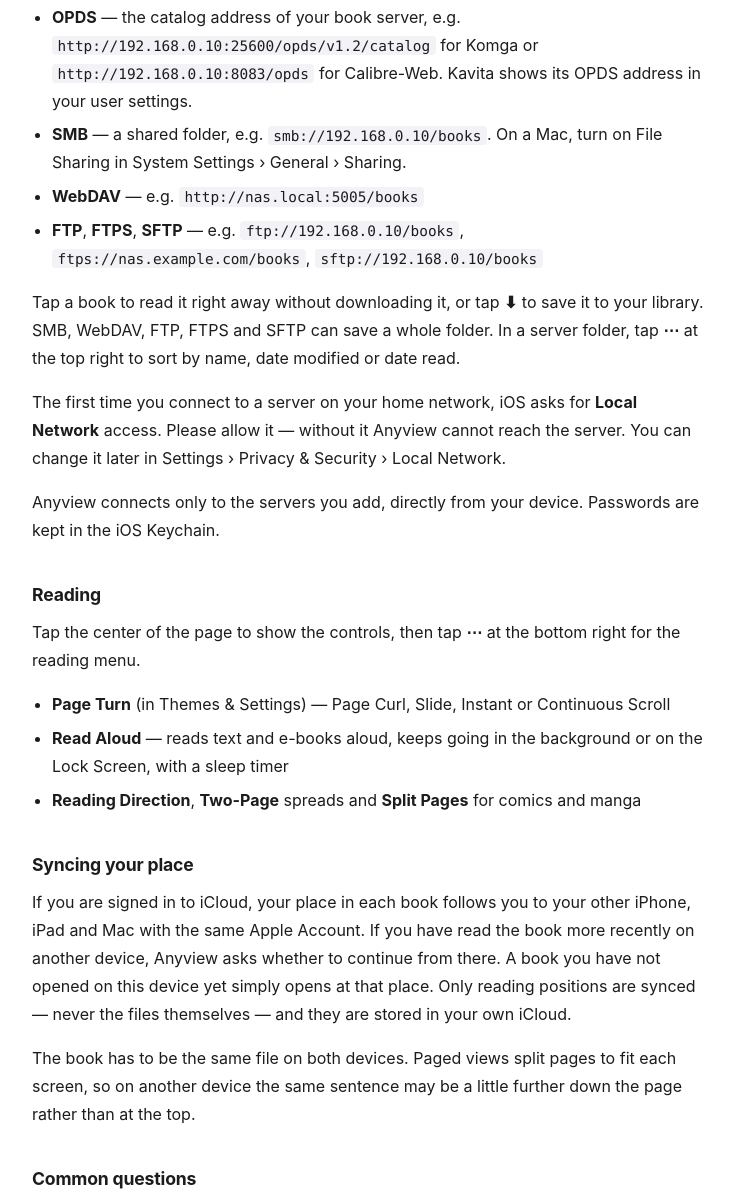
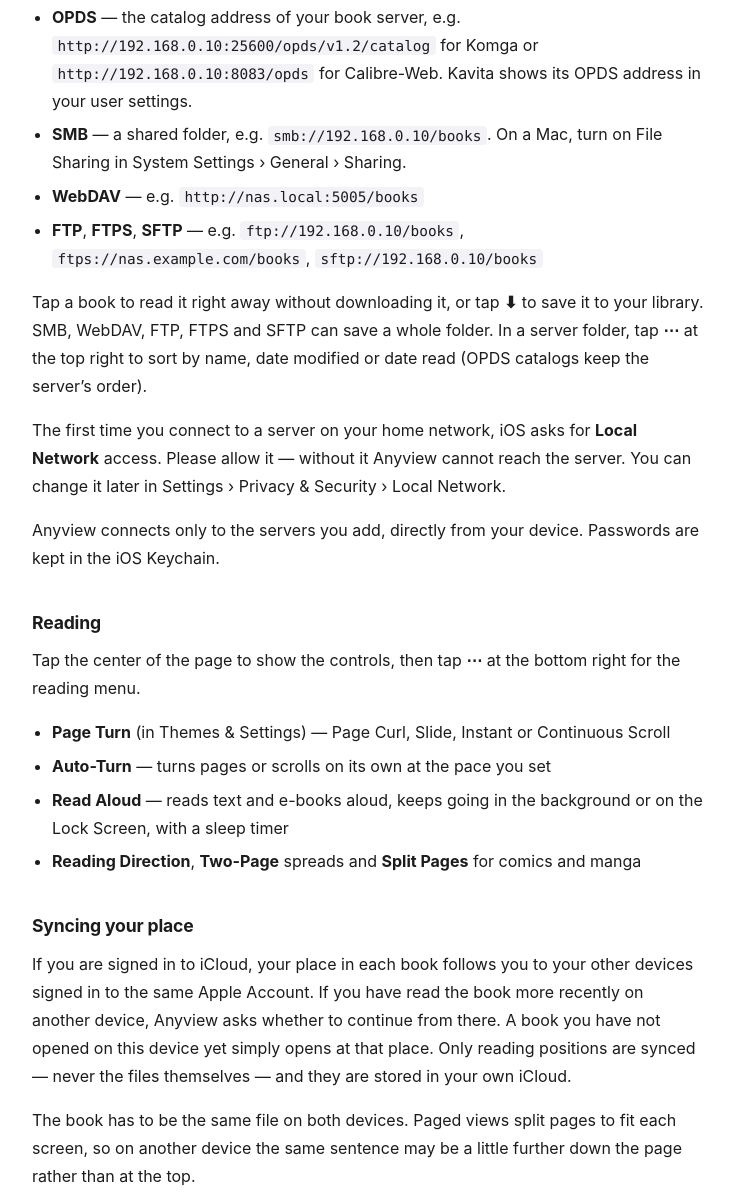
Before and after one commit to shaini99/privacy, a plain HTML site: page anyview/support.html in a window 1280 px wide. Shown: the part 1179-2377 px from the top of the page, without its empty margins (272-1006 px from the left). Drawn offline with Linux system fonts and the light colour scheme.

Commit message:
Anyview support: match the app — fbz, OPDS sort order, Auto-Turn, sync wording

```diff
--- a/anyview/support.html
+++ b/anyview/support.html
@@ -53,7 +53,7 @@
 <ul>
   <li><strong>Comics</strong> — <code>zip</code>, <code>cbz</code>, <code>rar</code>, <code>cbr</code>, <code>7z</code>, <code>cb7</code>, <code>tar</code>, <code>cbt</code></li>
   <li><strong>Single images</strong> — <code>png</code>, <code>jpg</code>, <code>jpeg</code>, <code>gif</code>, <code>bmp</code>, <code>tif</code>, <code>tiff</code>, <code>webp</code>, <code>heic</code>, <code>heif</code></li>
-  <li><strong>E-books</strong> — <code>epub</code>, <code>mobi</code>, <code>azw</code>, <code>azw3</code>, <code>prc</code>, <code>fb2</code></li>
+  <li><strong>E-books</strong> — <code>epub</code>, <code>mobi</code>, <code>azw</code>, <code>azw3</code>, <code>prc</code>, <code>fb2</code>, <code>fbz</code></li>
   <li><strong>Text and web pages</strong> — <code>txt</code>, <code>html</code>, <code>htm</code>, <code>xhtml</code></li>
   <li><strong>Documents</strong> — <code>pdf</code>, <code>hwp</code>, <code>hwpx</code></li>
 </ul>
@@ -78,7 +78,7 @@
   <li><strong>WebDAV</strong> — e.g. <code>http://nas.local:5005/books</code></li>
   <li><strong>FTP</strong>, <strong>FTPS</strong>, <strong>SFTP</strong> — e.g. <code>ftp://192.168.0.10/books</code>, <code>ftps://nas.example.com/books</code>, <code>sftp://192.168.0.10/books</code></li>
 </ul>
-<p>Tap a book to read it right away without downloading it, or tap <strong>⬇</strong> to save it to your library. SMB, WebDAV, FTP, FTPS and SFTP can save a whole folder. In a server folder, tap <strong>⋯</strong> at the top right to sort by name, date modified or date read.</p>
+<p>Tap a book to read it right away without downloading it, or tap <strong>⬇</strong> to save it to your library. SMB, WebDAV, FTP, FTPS and SFTP can save a whole folder. In a server folder, tap <strong>⋯</strong> at the top right to sort by name, date modified or date read (OPDS catalogs keep the server&rsquo;s order).</p>
 <p>The first time you connect to a server on your home network, iOS asks for <strong>Local Network</strong> access. Please allow it — without it Anyview cannot reach the server. You can change it later in Settings › Privacy &amp; Security › Local Network.</p>
 <p>Anyview connects only to the servers you add, directly from your device. Passwords are kept in the iOS Keychain.</p>
 
@@ -86,12 +86,13 @@
 <p>Tap the center of the page to show the controls, then tap <strong>⋯</strong> at the bottom right for the reading menu.</p>
 <ul>
   <li><strong>Page Turn</strong> (in Themes &amp; Settings) — Page Curl, Slide, Instant or Continuous Scroll</li>
+  <li><strong>Auto-Turn</strong> — turns pages or scrolls on its own at the pace you set</li>
   <li><strong>Read Aloud</strong> — reads text and e-books aloud, keeps going in the background or on the Lock Screen, with a sleep timer</li>
   <li><strong>Reading Direction</strong>, <strong>Two-Page</strong> spreads and <strong>Split Pages</strong> for comics and manga</li>
 </ul>
 
 <h2 id="sync">Syncing your place</h2>
-<p>If you are signed in to iCloud, your place in each book follows you to your other iPhone, iPad and Mac with the same Apple Account. If you have read the book more recently on another device, Anyview asks whether to continue from there. A book you have not opened on this device yet simply opens at that place. Only reading positions are synced — never the files themselves — and they are stored in your own iCloud.</p>
+<p>If you are signed in to iCloud, your place in each book follows you to your other devices signed in to the same Apple Account. If you have read the book more recently on another device, Anyview asks whether to continue from there. A book you have not opened on this device yet simply opens at that place. Only reading positions are synced — never the files themselves — and they are stored in your own iCloud.</p>
 <p>The book has to be the same file on both devices. Paged views split pages to fit each screen, so on another device the same sentence may be a little further down the page rather than at the top.</p>
 
 <h2 id="faq">Common questions</h2>
```
